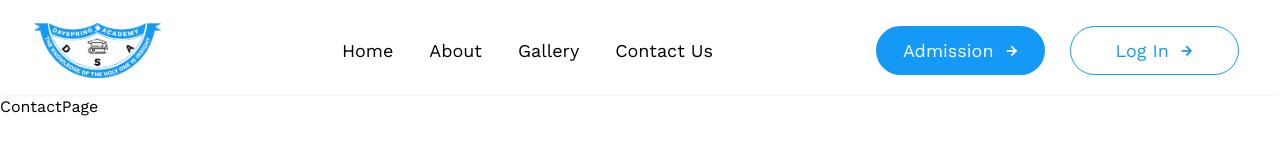
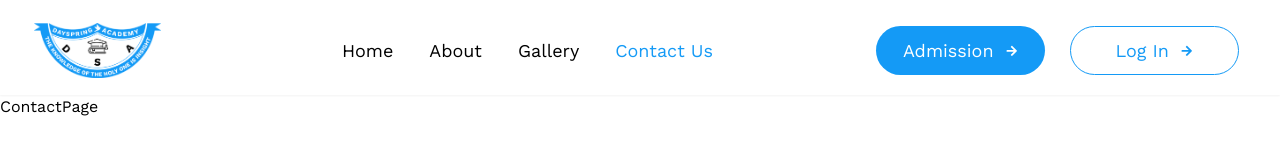
Before and after one commit to firstminster/dayspring_website, a Next.js app: page /contact in a window 1280 px wide. Shown: the top 160 px of the page. Built offline with nearby package versions, Linux system fonts and the light colour scheme.

Commit message:
Adding Active Link Styling for improved navigation

```diff
--- a/src/components/navigation/Navbar.tsx
+++ b/src/components/navigation/Navbar.tsx
@@ -1,8 +1,17 @@
 import Link from 'next/link'
 import StdImage from '../atom/StdImage'
 import { FaArrowRight } from "react-icons/fa";
+import { useRouter } from 'next/router';
 
 const Navbar = () => {
+    const router = useRouter()
+
+    console.log(router);
+
+    const isActive = (href: string) => router.pathname === href;
+
+    console.log(isActive);
+
     return (
         <div id="myHeader" className="bg-white px-2 sm:px-4 py-2.5 sticky h-[75px] lg:h-[95px] w-full z-20 top-0 left-0 shadow-sm">
             <div className="w-full container flex flex-wrap justify-between items-center mx-auto">
@@ -35,27 +44,24 @@ const Navbar = () => {
                 </div>
                 <div className="justify-between items-center w-full xl:flex md:w-auto md:order-1">
                     <ul className={`nav-menu`}>
-                        <li>
-                            <Link href="/"
-                            >
+                        <li className=''>
+                            <Link href="/" className={isActive('/') ? 'active-navlink' : 'hover-navlink'}>
                                 Home
                             </Link>
                         </li>
-                        <li className="">
-                            <Link href="/about"
-                            >
+                        <li className='hover-navlink'>
+                            <Link href="/about" className={isActive('/about') ? 'active-navlink' : 'hover-navlink'}>
                                 About
                             </Link>
                         </li>
-                        <li className="">
-                            <Link href="/gallery"
-                            >
+                        <li className='hover-navlink'>
+                            <Link href="/gallery" className={isActive('/gallery') ? 'active-navlink' : 'hover-navlink'}>
                                 Gallery
                             </Link>
                         </li>
-                        <li>
+                        <li className='hover-navlink'>
                             <Link
-                                href="/contact">
+                                href="/contact" className={isActive('/contact') ? 'active-navlink' : 'hover-navlink'}>
                                 Contact Us
                             </Link>
                         </li>
--- a/src/styles/globals.scss
+++ b/src/styles/globals.scss
@@ -27,6 +27,14 @@ body {
 /* Navigation mobile menu-bar */
 .nav-menu {
   @apply h-[390px] w-[183px] lg:h-auto lg:w-auto lg:static lg:flex flex-col p-4 mt-4 z-30 bg-white rounded-b-[10px] border border-gray-100 lg:flex-row space-y-[22px] lg:space-y-0 lg:space-x-9 md:mt-0 text-lg lg:text-[15px] xl:text-lg md:font-normal lg:border-0 lg:bg-transparent absolute -right-52 hidden top-[59px] md:top-[75px] transition-all duration-500 ease-in-out;
+}
+
+.active-navlink {
+  @apply text-blue-primary transition-all duration-500 ease-in-out;
+}
+
+.hover-navlink {
+  @apply hover:text-blue-primary transition-all duration-500 ease-in-out;
 }
 
 /* CSS Document */
--- a/tailwind.config.ts
+++ b/tailwind.config.ts
@@ -9,6 +9,7 @@ const config: Config = {
   theme: {
     extend: {
       colors: {
+        textGreen: '#64ffda',
         "blue-primary": "#149AF6",
         "light-sky-blue": "#99D5FF",
         "blue-jeans": "#4FB7FF",
```
